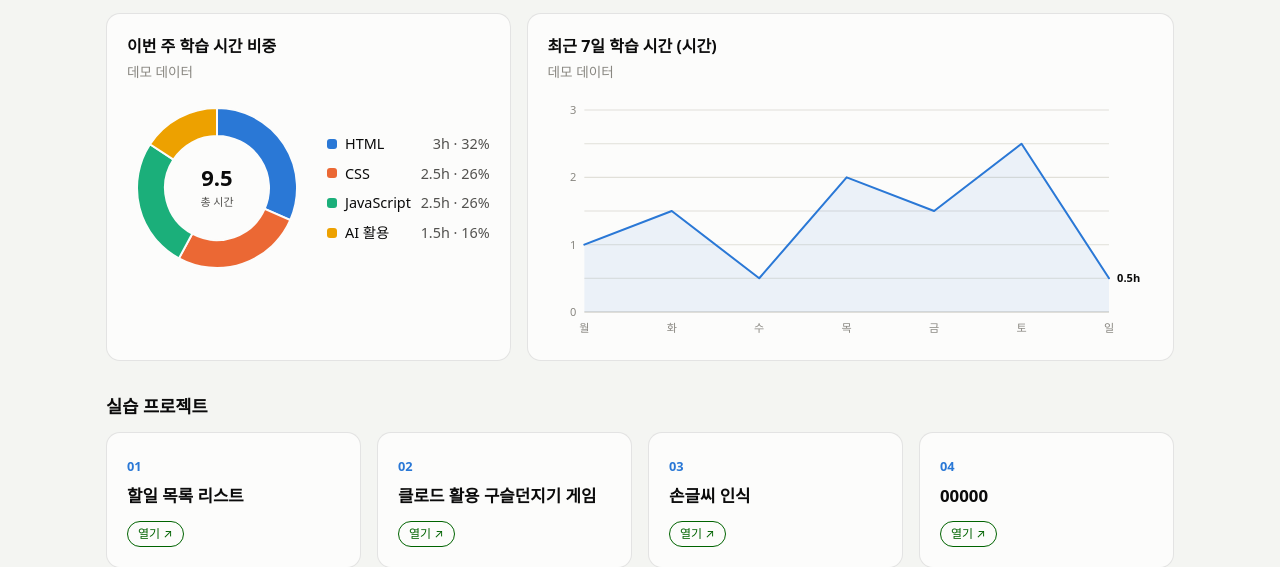
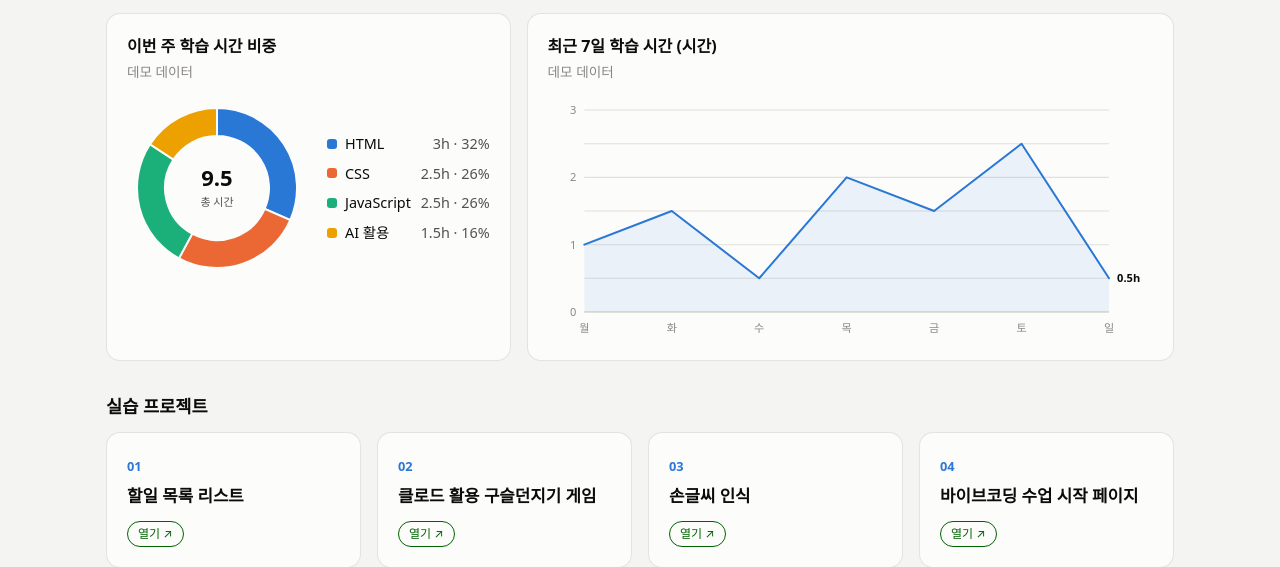
Before and after one commit to sky261014/sky2027.github.io, a plain HTML site: page index.html in a window 1280 px wide. Shown: the part 268-835 px from the top of the page. Drawn offline with Linux system fonts and the light colour scheme.

Commit message:
4번 프로젝트 이름을 바이브코딩 수업 시작 페이지로 변경
Co-Authored-By: Claude Opus 5.5 <noreply@anthropic.com>

```diff
--- a/index.html
+++ b/index.html
@@ -273,7 +273,7 @@
       </a>
       <a class="panel card" href="https://sky261014.github.io/" target="_blank" rel="noopener">
         <span class="num">04</span>
-        <h3>00000</h3>
+        <h3>바이브코딩 수업 시작 페이지</h3>
         <span class="status live">열기 ↗</span>
       </a>
       <a class="panel card soon" href="#" onclick="return false;">
```
